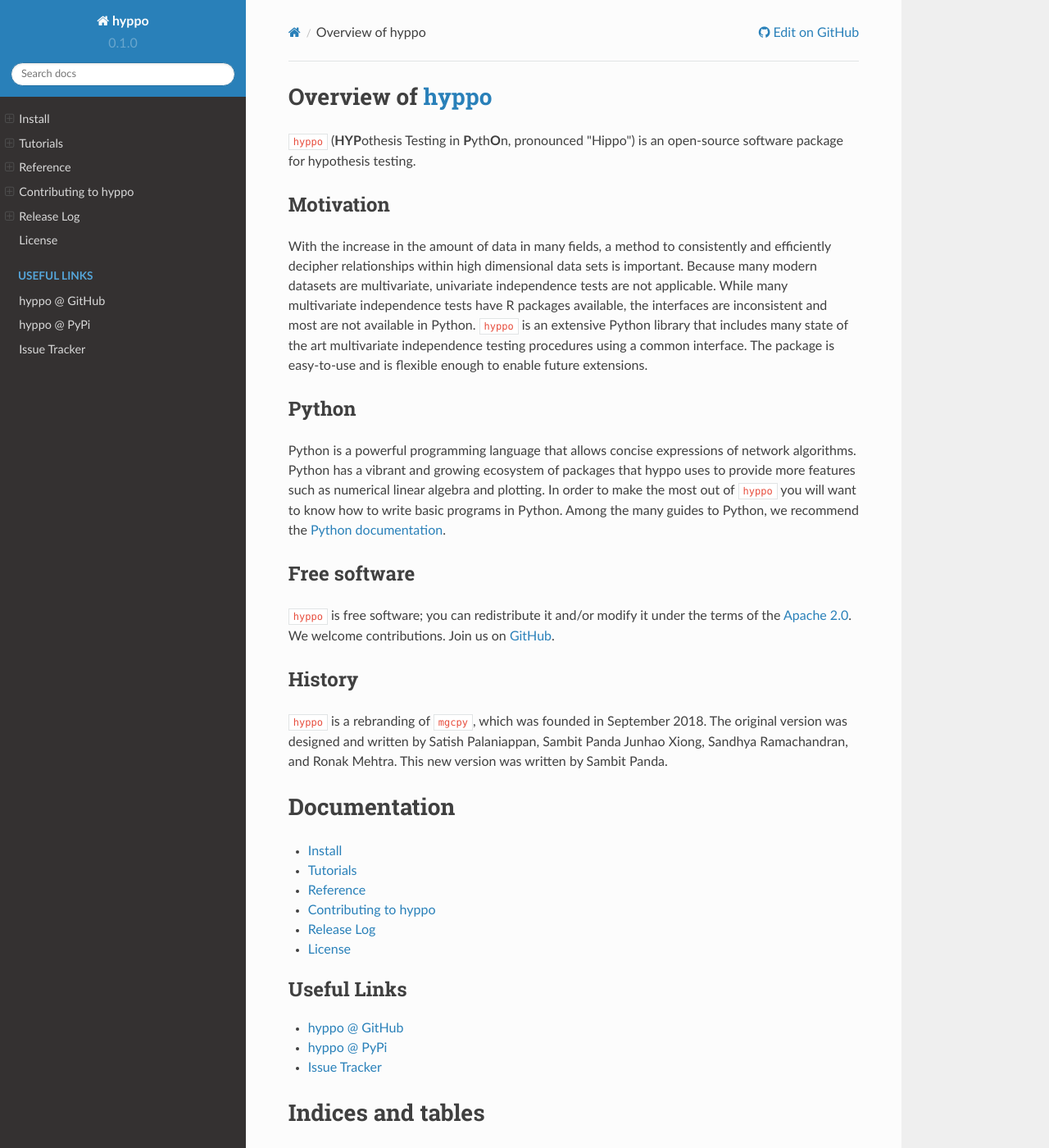
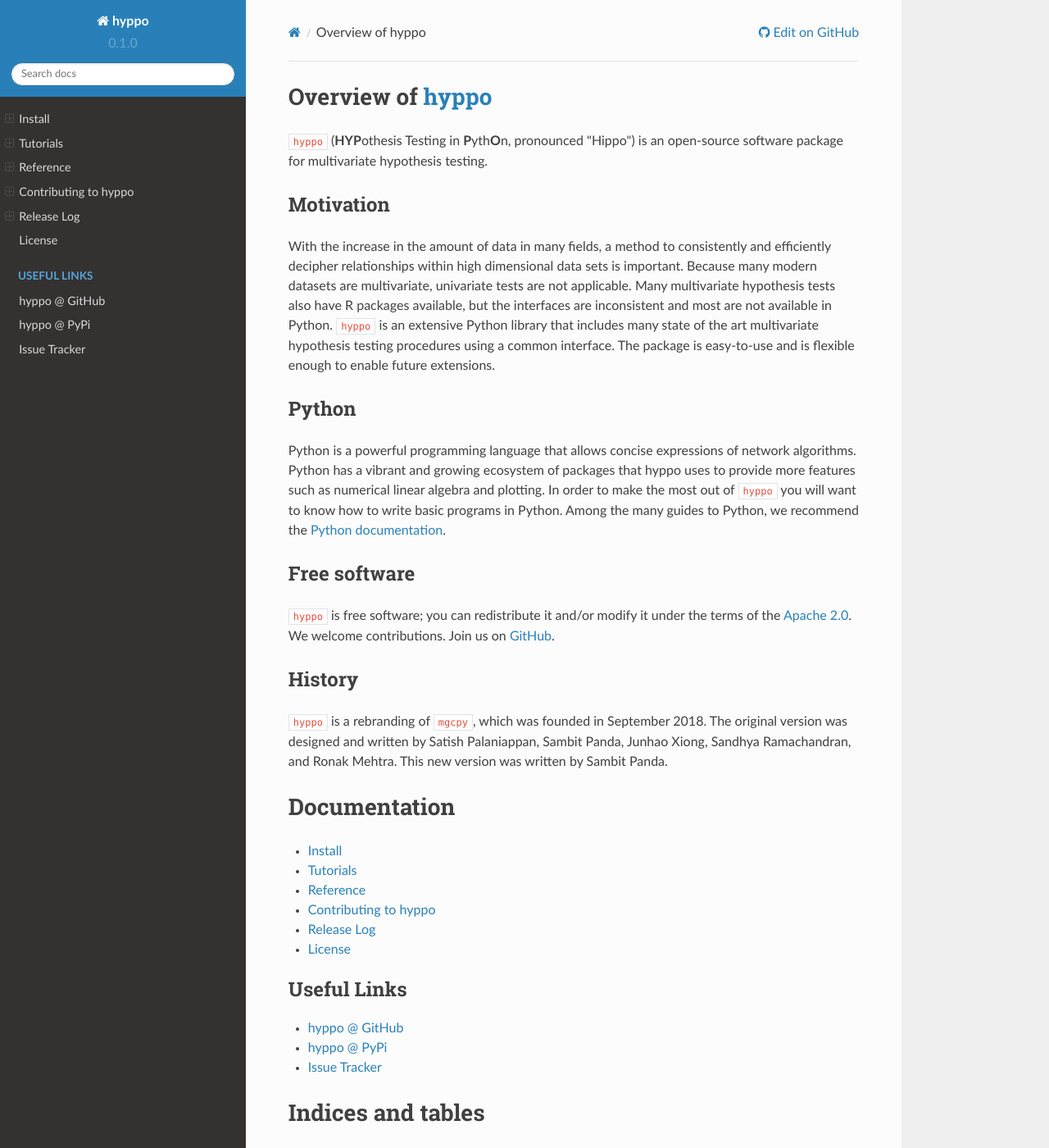
Before and after one commit to neurodata/hyppo, a Sphinx documentation site: the page built from docs/index.rst, in a window 1280 px wide and 1400 px high. Shown: the whole window at 82% size. Built offline with Sphinx 7.4.7 and the Read the Docs theme 2.0.0, drawn with Linux system fonts in a browser that asks for light colours; pages that are not in the unit, such as notebooks, are missing from menus.

Commit message:
Update index.rst

```diff
--- a/docs/index.rst
+++ b/docs/index.rst
@@ -8,7 +8,7 @@
 .. _hyppo: https://hyppo.neurodata.io/
 
 ``hyppo`` (**HYP**\ othesis Testing in **P**\ yth\ **O**\ n, pronounced
-"Hippo") is an open-source software package for hypothesis testing.
+"Hippo") is an open-source software package for multivariate hypothesis testing.
 
 Motivation
 ----------
@@ -16,10 +16,10 @@
 With the increase in the amount of data in many fields, a method to
 consistently and efficiently decipher relationships within high dimensional
 data sets is important. Because many modern datasets are multivariate,
-univariate independence tests are not applicable. While many multivariate
-independence tests have R packages available, the interfaces are inconsistent
+univariate tests are not applicable. Many multivariate
+hypothesis tests also have R packages available, but the interfaces are inconsistent
 and most are not available in Python. ``hyppo`` is an extensive Python library
-that includes many state of the art multivariate independence testing
+that includes many state of the art multivariate hypothesis testing
 procedures using a common interface. The package is easy-to-use and is
 flexible enough to enable future extensions.
 
@@ -45,7 +45,7 @@
 
 ``hyppo`` is a rebranding of ``mgcpy``, which was founded in September 2018.
 The original version was designed and written by Satish Palaniappan, Sambit
-Panda Junhao Xiong, Sandhya Ramachandran, and Ronak Mehtra. This new version
+Panda, Junhao Xiong, Sandhya Ramachandran, and Ronak Mehtra. This new version
 was written by Sambit Panda.
 
 Documentation
```
